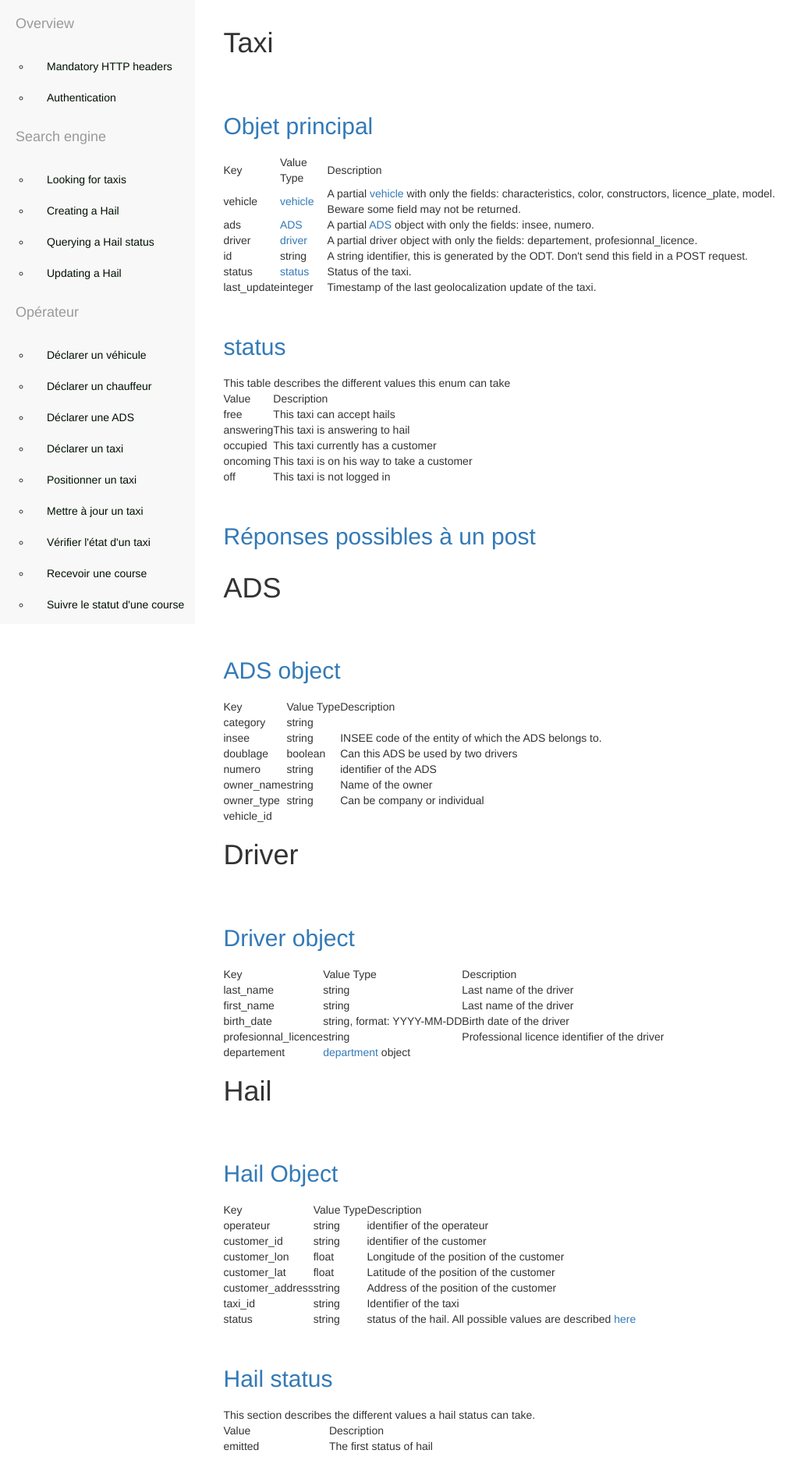
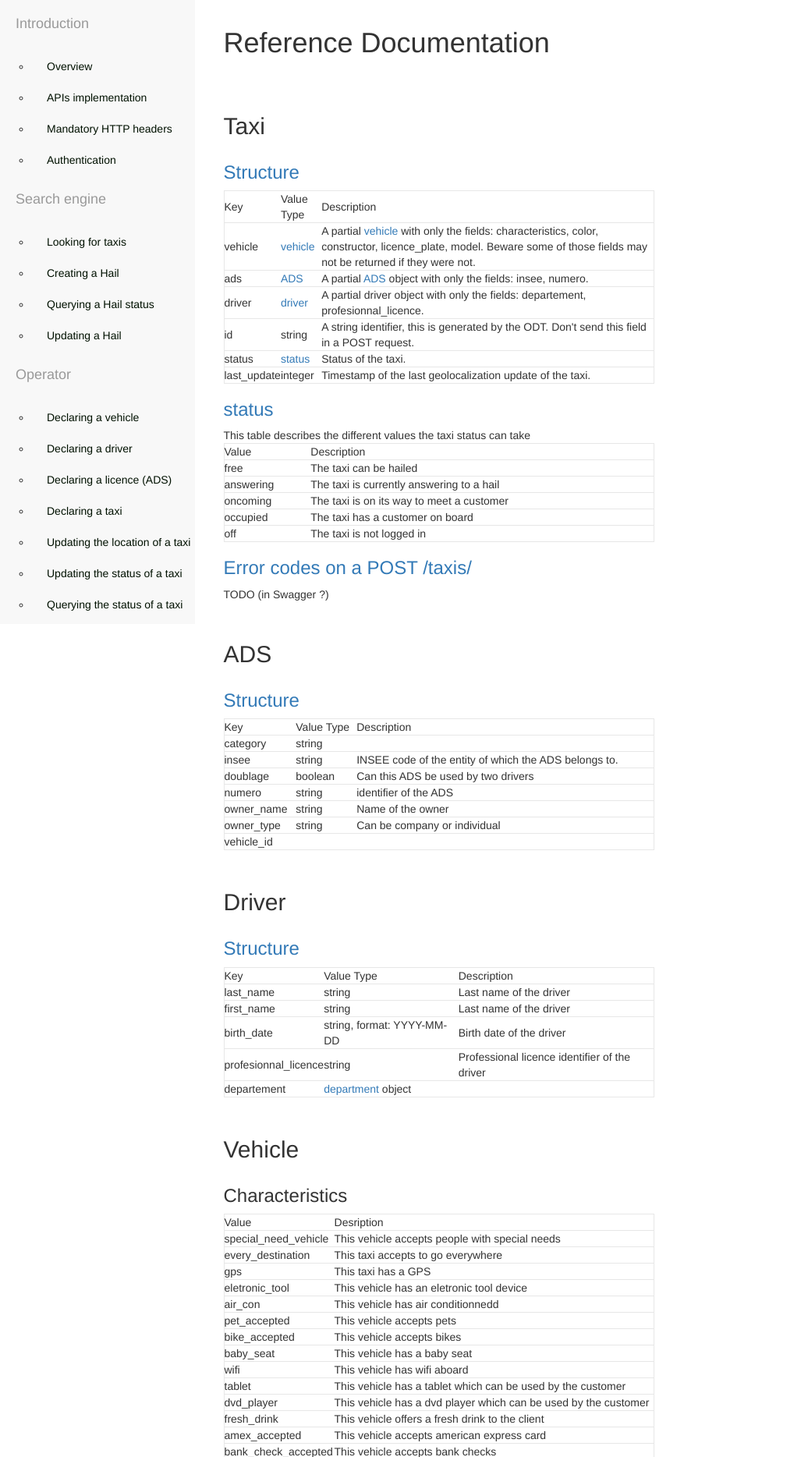
Before and after one commit to openmaraude/APITaxi, a Python web app: template APITaxi/templates/documentation/reference.html in a window 1280 px wide. Shown: the part 52-1920 px from the top of the page at 78% size, without its empty margins (0-1036 px from the left). Run offline with Jinja, Linux system fonts and the light colour scheme; the template is opened without the code that fills it, so the values that code supplies are empty; some libraries are stand-ins or nearby versions.

Commit message:
More doc translation

```diff
--- a/APITaxi/templates/documentation/base.html
+++ b/APITaxi/templates/documentation/base.html
@@ -4,6 +4,8 @@
 {{super()}}
 <link rel="stylesheet"
       href="{{url_for('static', filename='css/simple-sidebar.css')}}">
+<link rel="stylesheet"
+       href="{{url_for('static', filename='css/pure-tables.css')}}">
 <style>
 .navbar{
 margin-bottom: 0;
@@ -16,9 +18,16 @@ margin-bottom: 0;
      <div id="sidebar-wrapper">
                 <ul class="sidebar-nav">
                 <li class="sidebar-brand">
-                    <a href="/documentation/index">Overview</a>
+                    <a href="/documentation/index">Introduction</a>
                 </li>
+                <li style="list-style-type:none">
                 <ul>
+                <li>
+                   <a href="/documentation/index#overview">Overview</a>
+                </li>
+                <li>
+                   <a href="/documentation/index#apis">APIs implementation</a>
+                </li>
                 <li>
                     <a href="/documentation/index#headers">Mandatory HTTP headers</a>
                 </li>
@@ -26,9 +35,11 @@ margin-bottom: 0;
                     <a href="/documentation/index#authentication">Authentication</a>
                 </li>
                 </ul>
+                </li>
                 <li class="sidebar-brand">
                     <a href="moteur">Search engine</a>
                 </li>
+                <li style="list-style-type:none">
                 <ul>
                 <li>
                     <a href="/documentation/moteur#geoloc">Looking for taxis</a>
@@ -43,43 +54,46 @@ margin-bottom: 0;
                     <a href="/documentation/moteur#put_hail">Updating a Hail</a>
                 </li>
                 </ul>
+                </li>
                 <li class="sidebar-brand">
-                    <a href="/documentation/operateur">Opérateur</a>
+                    <a href="/documentation/operateur">Operator</a>
                 </li>
+                <li style="list-style-type:none">
                 <ul>
                 <li>
-                    <a href="/documentation/operateur#post_vehicle">Déclarer un véhicule</a>
+                    <a href="/documentation/operateur#post_vehicle">Declaring a vehicle</a>
                 </li>
                 <li>
-                    <a href="/documentation/operateur#post_driver">Déclarer un chauffeur</a>
+                    <a href="/documentation/operateur#post_driver">Declaring a driver</a>
                 </li>
                 <li>
-                    <a href="/documentation/operateur#post_ads">Déclarer une ADS</a>
+                    <a href="/documentation/operateur#post_ads">Declaring a licence (ADS)</a>
                 </li>
                 <li>
-                    <a href="/documentation/operateur#post_taxi">Déclarer un taxi</a>
+                    <a href="/documentation/operateur#post_taxi">Declaring a taxi</a>
                 </li>
                 <li>
-                    <a href="/documentation/operateur#udp_taxi">Positionner un taxi</a>
+                    <a href="/documentation/operateur#udp_taxi">Updating the location of a taxi</a>
                 </li>
                 <li>
-                    <a href="/documentation/operateur#put_taxi">Mettre à jour un taxi</a>
+                    <a href="/documentation/operateur#put_taxi">Updating the status of a taxi</a>
                 </li>
                 <li>
-                    <a href="/documentation/operateur#get_taxi">Vérifier l'état d'un taxi</a>
+                    <a href="/documentation/operateur#get_taxi">Querying the status of a taxi</a>
                 </li>
                 <li>
-                    <a href="/documentation/operateur#udp_taxi">Recevoir une course</a>
+                    <a href="/documentation/operateur#post_hail">Receiving a hail</a>
                 </li>
                 <li>
-                    <a href="/documentation/operateur#get_hail">Suivre le statut d'une course</a>
+                    <a href="/documentation/operateur#get_hail">Querying the status of a hail</a>
                 </li>
                 <li>
-                    <a href="/documentation/operateur#put_hail">Mettre à jour une course</a>
+                    <a href="/documentation/operateur#put_hail">Querying the status of a hail</a>
                 </li>
                 </ul>
-                <li>
-                    <a href="/documentation/reference">Réference</a>
+                </li>
+                <li class="sidebar-brand">
+                    <a href="/documentation/reference">Reference</a><br>
                 </li>
             </ul>
         </div>
--- a/APITaxi/templates/documentation/reference.html
+++ b/APITaxi/templates/documentation/reference.html
@@ -1,8 +1,11 @@
 {% extends "documentation/base.html" %}
 {% block documentationcontent %}
-<h1>Taxi</h1>
-<a name"=taxi_object"><h2>Objet principal</h2></a>
-<table>
+<h1>Reference Documentation</h1>
+
+<h2>Taxi</h2>
+
+<a name="taxi_object"><h3>Structure</h3></a>
+<table class="table-desc">
     <tr>
         <td>Key</td>
         <td>Value Type</td>
@@ -11,7 +14,7 @@
     <tr>
         <td>vehicle</td>
         <td><a href="#vehicle_object">vehicle</a></td>
-        <td>A partial <a href="#vehicle_object">vehicle</a> with only the fields: characteristics, color, constructors, licence_plate, model. Beware some field may not be returned.</td>
+        <td>A partial <a href="#vehicle_object">vehicle</a> with only the fields: characteristics, color, constructor, licence_plate, model. Beware some of those fields may not be returned if they were not.</td>
     </tr>
     <tr>
         <td>ads</td>
@@ -39,39 +42,41 @@
         <td>Timestamp of the last geolocalization update of the taxi.</td>
     </tr>
 </table>
-<a name="taxi_status"><h2>status</h2></a>
-This table describes the different values this enum can take
-<table>
+<a name="taxi_status"><h3>status</h3></a>
+This table describes the different values the taxi status can take
+<table class="table-desc">
     <tr>
         <td>Value</td>
         <td>Description</td>
     </tr>
     <tr>
         <td>free</td>
-        <td>This taxi can accept hails</td>
+        <td>The taxi can be hailed</td>
     </tr>
     <tr>
         <td>answering</td>
-        <td>This taxi is answering to hail</td>
+        <td>The taxi is currently answering to a hail</td>
+    </tr>
+    <tr>
+        <td>oncoming</td>
+        <td>The taxi is on its way to meet a customer</td>
     </tr>
     <tr>
         <td>occupied</td>
-        <td>This taxi currently has a customer</td>
-    </tr>
-    <tr>
-        <td>oncoming</td>
-        <td>This taxi is on his way to take a customer</td>
+        <td>The taxi has a customer on board</td>
     </tr>
     <tr>
         <td>off</td>
-        <td>This taxi is not logged in</td>
+        <td>The taxi is not logged in</td>
     </tr>
 </table>
+<a name="taxi_post_reponses"><h3>Error codes on a POST /taxis/</h3></a>
+TODO (in Swagger ?)
 
-<a name="taxi_post_reponses"><h2>Réponses possibles à un post</h2></a>
-<h1>ADS</h1>
-<a name="ads_object"><h2>ADS object</h2></a>
-<table>
+<h2>ADS</h2>
+
+<a name="ads_object"><h3>Structure</h3></a>
+<table class="table-desc">
     <tr>
         <td>Key</td>
         <td>Value Type</td>
@@ -114,9 +119,10 @@ This table describes the different values this enum can take
     </tr>
 </table>
 
-<h1>Driver</h1>
-<a name="driver_object"><h2>Driver object</h2></a>
-<table>
+<h2>Driver</h2>
+
+<a name="driver_object"><h3>Structure</h3></a>
+<table class="table-desc">
     <tr>
         <td>Key</td>
         <td>Value Type</td>
@@ -148,113 +154,11 @@ This table describes the different values this enum can take
         <td></td>
     </tr>
 </table>
-<h1>Hail</h1>
-<a name="hail_object"><h2>Hail Object</h2></a>
-<table>
-    <tr>
-        <td>Key</td>
-        <td>Value Type</td>
-        <td>Description</td>
-    </tr>
-    <tr>
-        <td>operateur</td>
-        <td>string</td>
-        <td>identifier of the operateur</td>
-    </tr>
-    <tr>
-        <td>customer_id</td>
-        <td>string</td>
-        <td>identifier of the customer</td>
-    </tr>
-    <tr>
-        <td>customer_lon</td>
-        <td>float</td>
-        <td>Longitude of the position of the customer</td>
-    </tr>
-    <tr>
-        <td>customer_lat</td>
-        <td>float</td>
-        <td>Latitude of the position of the customer</td>
-    </tr>
-    <tr>
-        <td>customer_address</td>
-        <td>string</td>
-        <td>Address of the position of the customer</td>
-    </tr>
-    <tr>
-        <td>taxi_id</td>
-        <td>string</td>
-        <td>Identifier of the taxi</td>
-    </tr>
-    <tr>
-        <td>status</td>
-        <td>string</td>
-        <td>status of the hail. All possible values are described <a href="#hail_status">here</a></td>
-    </tr>
-</table>
-<a name="hail_status"><h2>Hail status</h2></a>
-This section describes the different values a hail status can take.
-<table>
-    <tr>
-        <td>Value</td>
-        <td>Description</td>
-    </tr>
-    <tr>
-        <td>emitted</td>
-        <td>The first status of hail</td>
-    </tr>
-    <tr>
-        <td>received</td>
-        <td>The hail is received by the ODT</td>
-    </tr>
-    <tr>
-        <td>sent_to_operator</td>
-        <td>The hail has been sent to the operator</td>
-    </tr>
-    <tr>
-        <td>received_by_operator</td>
-        <td>We know the operator received the hail</td>
-    </tr>
-    <tr>
-        <td>received_by_taxi</td>
-        <td>The hail has been received by the taxi</td>
-    </tr>
-    <tr>
-        <td>accepted_by_taxi</td>
-        <td>The hail has been accepted by the taxi</td>
-    </tr>
-    <tr>
-        <td>declined_by_taxi</td>
-        <td>The hail has been declined by the taxi</td>
-    </tr>
-    <tr>
-        <td>incident_customer</td>
-        <td></td>
-    </tr>
-    <tr>
-        <td>incident_taxi</td>
-        <td></td>
-    </tr>
-    <tr>
-        <td>timeout_customer</td>
-        <td></td>
-    </tr>
-    <tr>
-        <td>timeout_taxi</td>
-        <td></td>
-    </tr>
-    <tr>
-        <td>failure</td>
-        <td></td>
-    </tr>
-</table>
-<br>
-<img src="/static/images/enums_hails.png">
 
-<h1>Véhicule</h1>
+<h2>Vehicle</h2>
 
-<h2>Characteristics</h2>
-<table>
+<h3>Characteristics</h3>
+<table class="table-desc">
     <tr>
         <td>Value</td>
         <td>Desription</td>
@@ -328,4 +232,111 @@ This section describes the different values a hail status can take.
         <td>This is a luxury vehicle</td>
     </tr>
 </table>
+
+
+
+<h2>Hail</h2>
+
+<a name="hail_object"><h3>Structure</h3></a>
+<table class="table-desc">
+    <tr>
+        <td>Key</td>
+        <td>Value Type</td>
+        <td>Description</td>
+    </tr>
+    <tr>
+        <td>operateur</td>
+        <td>string</td>
+        <td>identifier of the operateur</td>
+    </tr>
+    <tr>
+        <td>customer_id</td>
+        <td>string</td>
+        <td>identifier of the customer</td>
+    </tr>
+    <tr>
+        <td>customer_lon</td>
+        <td>float</td>
+        <td>Longitude of the position of the customer</td>
+    </tr>
+    <tr>
+        <td>customer_lat</td>
+        <td>float</td>
+        <td>Latitude of the position of the customer</td>
+    </tr>
+    <tr>
+        <td>customer_address</td>
+        <td>string</td>
+        <td>Address of the position of the customer</td>
+    </tr>
+    <tr>
+        <td>taxi_id</td>
+        <td>string</td>
+        <td>Identifier of the taxi</td>
+    </tr>
+    <tr>
+        <td>status</td>
+        <td>string</td>
+        <td>status of the hail. All possible values are described <a href="#hail_status">here</a></td>
+    </tr>
+</table>
+<a name="hail_status"><h3>Hail status</h3></a>
+This section describes the different values a hail status can take.
+<table class="table-desc">
+    <tr>
+        <td>Value</td>
+        <td>Description</td>
+    </tr>
+    <tr>
+        <td>emitted</td>
+        <td>The first status of hail</td>
+    </tr>
+    <tr>
+        <td>received</td>
+        <td>The hail is received by the ODT</td>
+    </tr>
+    <tr>
+        <td>sent_to_operator</td>
+        <td>The hail has been sent to the operator</td>
+    </tr>
+    <tr>
+        <td>received_by_operator</td>
+        <td>We know the operator received the hail</td>
+    </tr>
+    <tr>
+        <td>received_by_taxi</td>
+        <td>The hail has been received by the taxi</td>
+    </tr>
+    <tr>
+        <td>accepted_by_taxi</td>
+        <td>The hail has been accepted by the taxi</td>
+    </tr>
+    <tr>
+        <td>declined_by_taxi</td>
+        <td>The hail has been declined by the taxi</td>
+    </tr>
+    <tr>
+        <td>incident_customer</td>
+        <td></td>
+    </tr>
+    <tr>
+        <td>incident_taxi</td>
+        <td></td>
+    </tr>
+    <tr>
+        <td>timeout_customer</td>
+        <td></td>
+    </tr>
+    <tr>
+        <td>timeout_taxi</td>
+        <td></td>
+    </tr>
+    <tr>
+        <td>failure</td>
+        <td></td>
+    </tr>
+</table>
+<br>
+<img src="/static/images/enums_hails.png">
+
 {% endblock %}
```
Also changed, not shown: APITaxi/static/css/pure-tables.css (added, +66 -0 lines), APITaxi/templates/documentation/index.html (+27 -22 lines), APITaxi/templates/documentation/moteur.html (+17 -12 lines), APITaxi/templates/documentation/operateur.html (+4 -4 lines), APITaxi/static/images/overview.svg (added), 1 other file.
